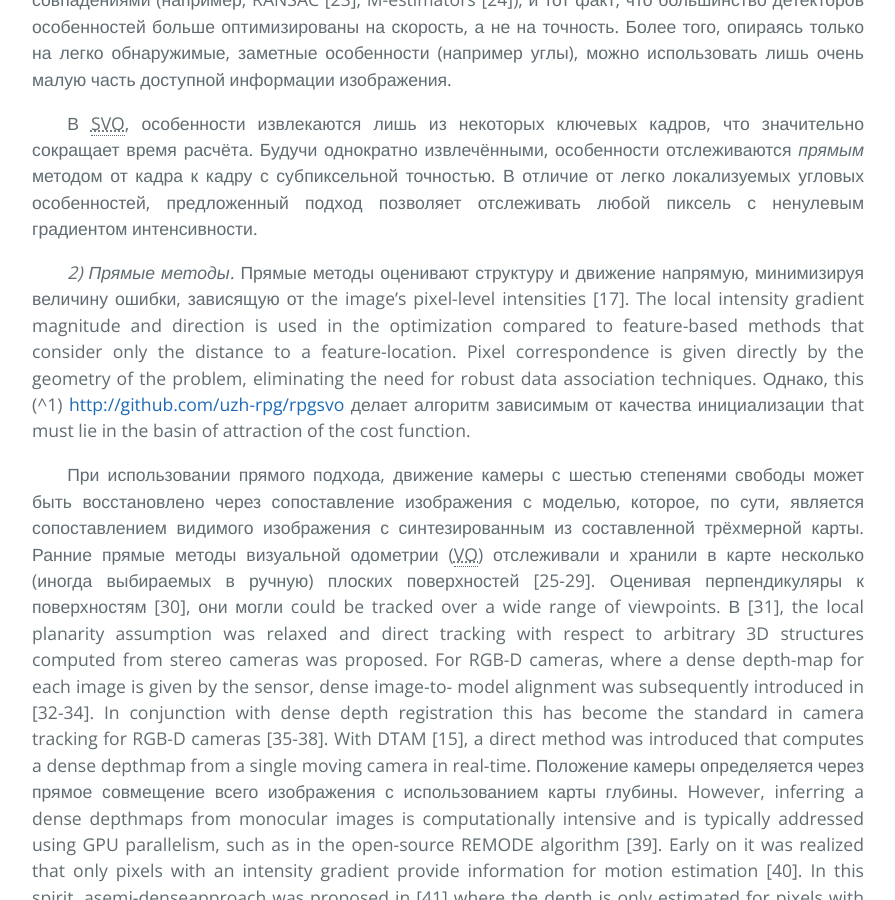
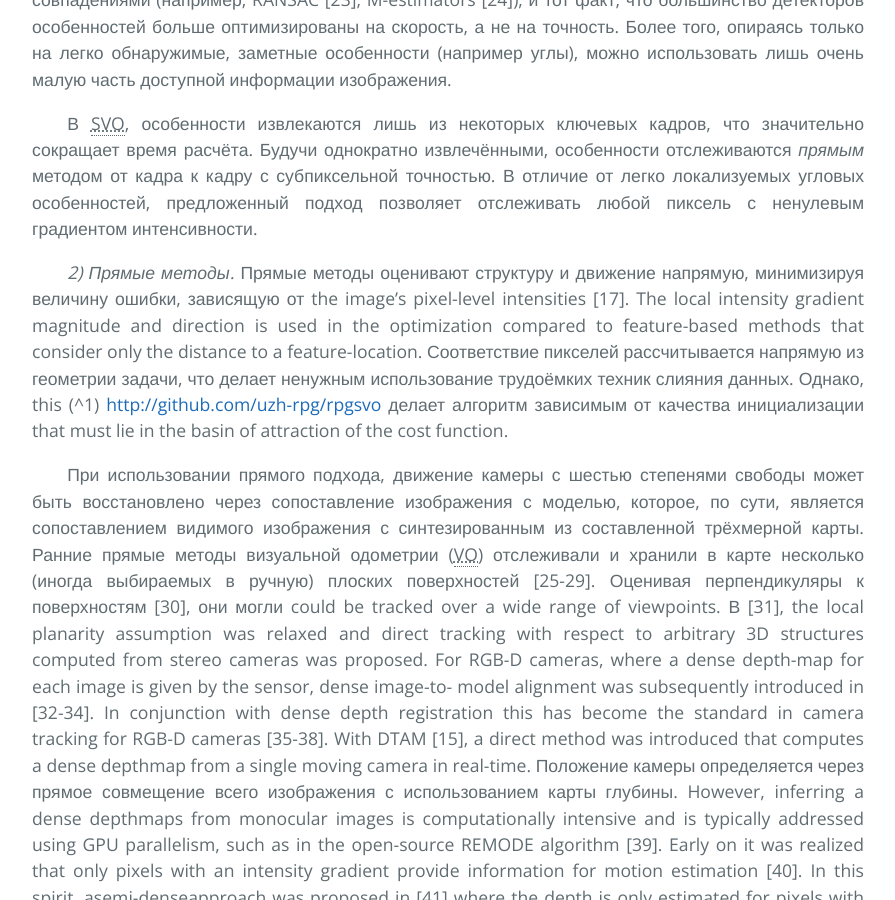
Before and after one commit to i-v-s/slam, a Jekyll site: the page built from svo2.md, in a window 1280 px wide and 900 px high, scrolled down 4051 px. Shown: the whole window, without its empty margins (192-1087 px from the left). Built offline with Jekyll 4.4.1, drawn with Linux system fonts in a browser that asks for light colours; our own code applies the rules of GitHub Pages for plain Markdown files; formulas are drawn with MathJax 3.

Commit message:
Updated svo2.md

```diff
--- a/svo2.md
+++ b/svo2.md
@@ -177,9 +177,9 @@ the UZH Forschungskredit, and the SNSF-ERC Starting Grant.
 зависящую от the image’s pixel-level intensities [17]. The local
 intensity gradient magnitude and direction is used in the
 optimization compared to feature-based methods that consider
-only the distance to a feature-location. Pixel correspondence
-is given directly by the geometry of the problem, eliminating
-the need for robust data association techniques. Однако, this
+only the distance to a feature-location. Соответствие пикселей
+рассчитывается напрямую из геометрии задачи, что делает ненужным
+использование трудоёмких техник слияния данных. Однако, this
 (^1) [http://github.com/uzh-rpg/rpgsvo](http://github.com/uzh-rpg/rpgsvo)
 делает алгоритм зависимым от качества инициализации that
 must lie in the basin of attraction of the cost function.
```
